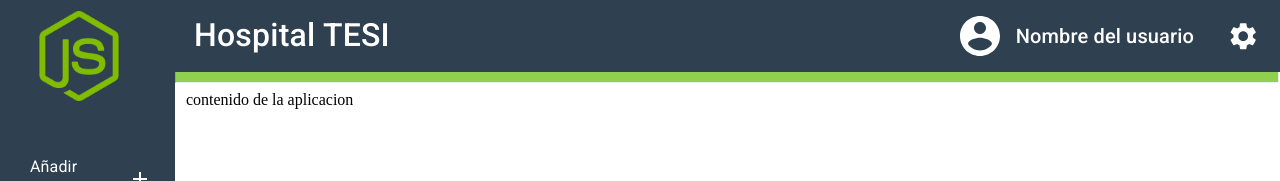
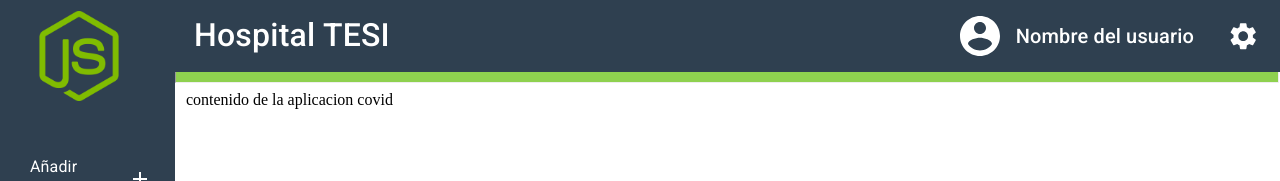
Before and after one commit to cesarrm5/CovidWeb, a React (Create React App) app: page /home in a window 1280 px wide. Shown: the top 181 px of the page. Built offline with nearby package versions, Linux system fonts and the light colour scheme.

Commit message:
SERGIO CAMBIOS

```diff
--- a/src/componentes/Contenedor.jsx
+++ b/src/componentes/Contenedor.jsx
@@ -46,7 +46,7 @@ const Contenedor = () => {
                 </div>
 
                <div className={classes.espacio}>
-               contenido de la aplicacion
+               contenido de la aplicacion covid
 
 
 
```
